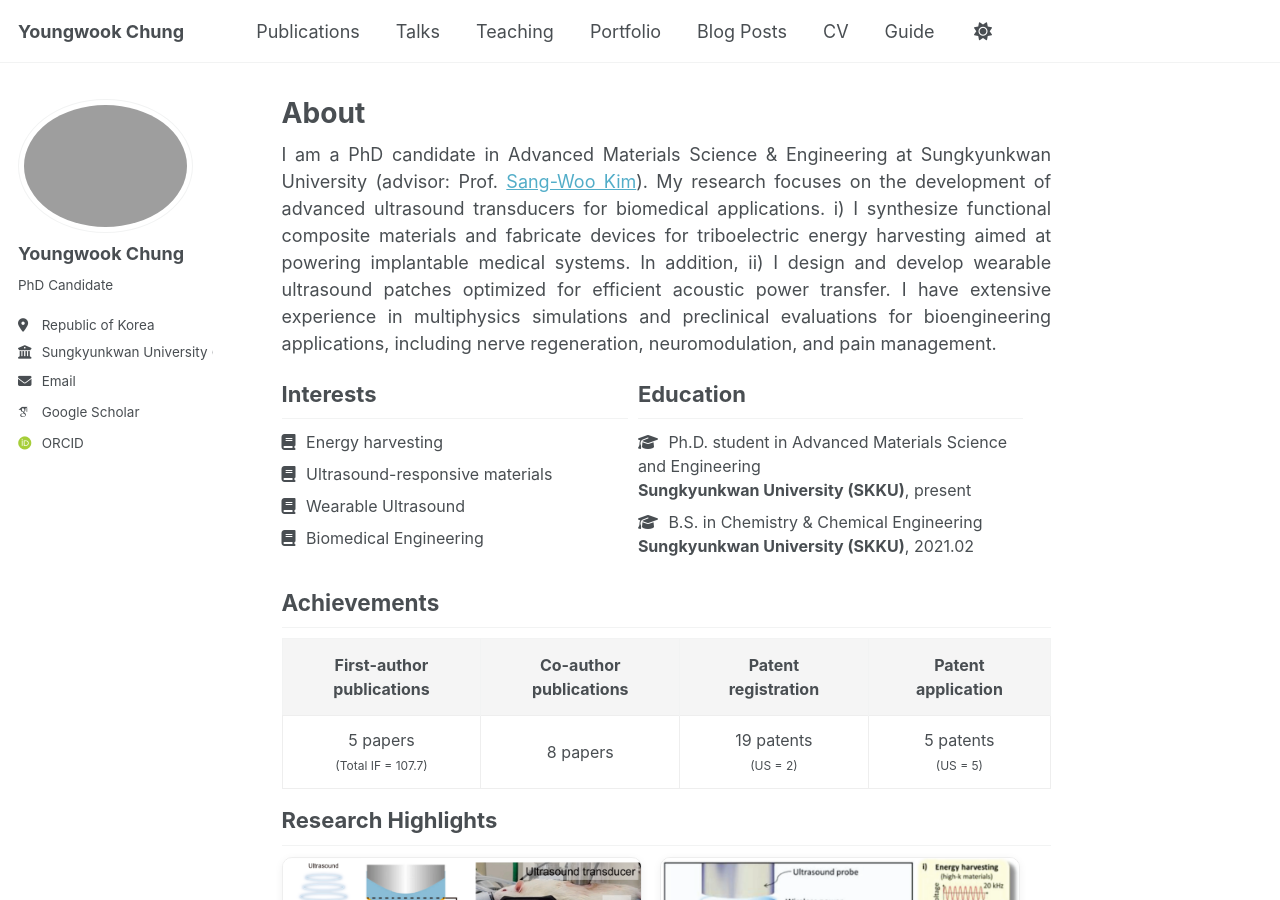
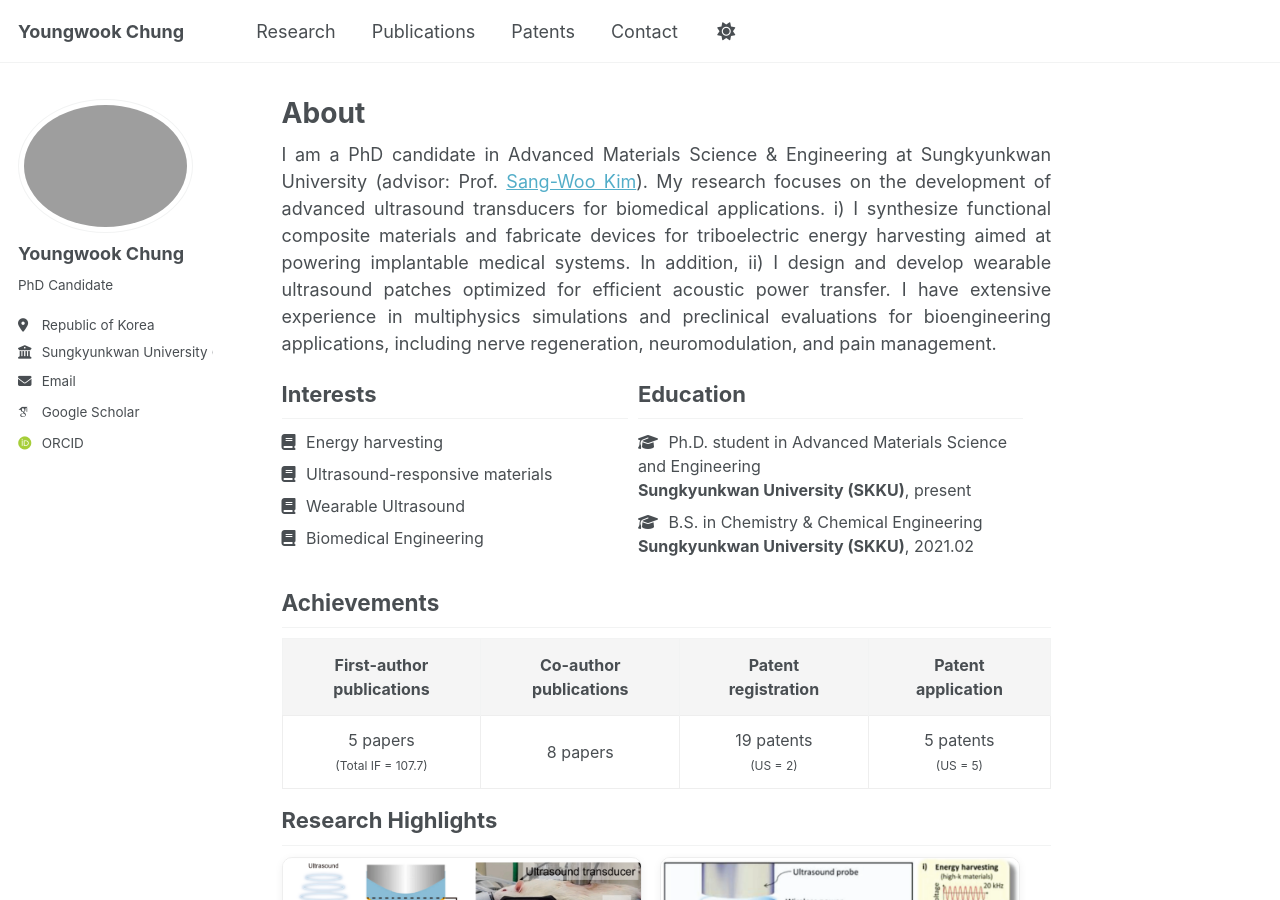
Before and after one commit to ywoog2/ywchung.github.io, a Jekyll site: the page built from _pages/about.md, in a window 1280 px wide and 900 px high. Built offline with Jekyll 4.4.1, drawn with Linux system fonts in a browser that asks for light colours; some web fonts are replaced; a script that is not in the unit is left out.

Commit message:
Update navigation.yml

```diff
--- a/_data/navigation.yml
+++ b/_data/navigation.yml
@@ -8,26 +8,14 @@
 #      Markdown formatted page while the second is generated using JSON.
 
 main:
+  - title: "Research"
+    url: /research/
+
   - title: "Publications"
     url: /publications/
 
-  - title: "Talks"
-    url: /talks/
+  - title: "Patents"
+    url: /patents/
 
-  - title: "Teaching"
-    url: /teaching/
-
-  - title: "Portfolio"
-    url: /portfolio/
-
-  - title: "Blog Posts"
-    url: /year-archive/
-
-  - title: "CV"
-    url: /cv/
-
-  # - title: "CV"
-  #   url: /cv-json/
-
-  - title: "Guide"
-    url: /markdown/
+  - title: "Contact"
+    url: /contact/
```
